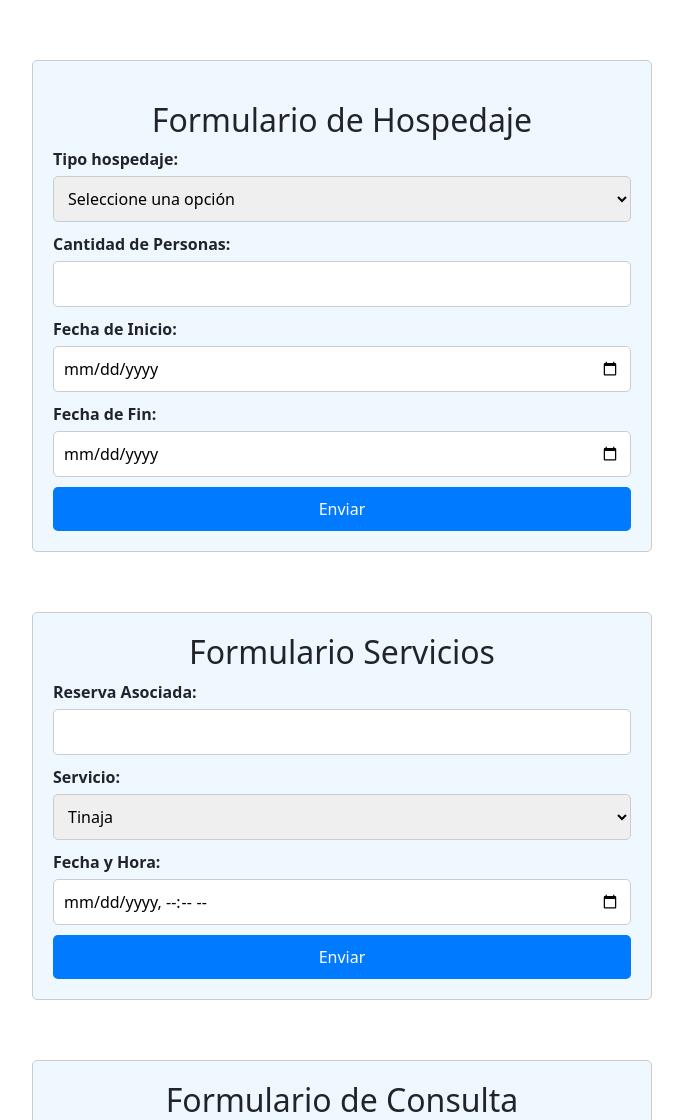
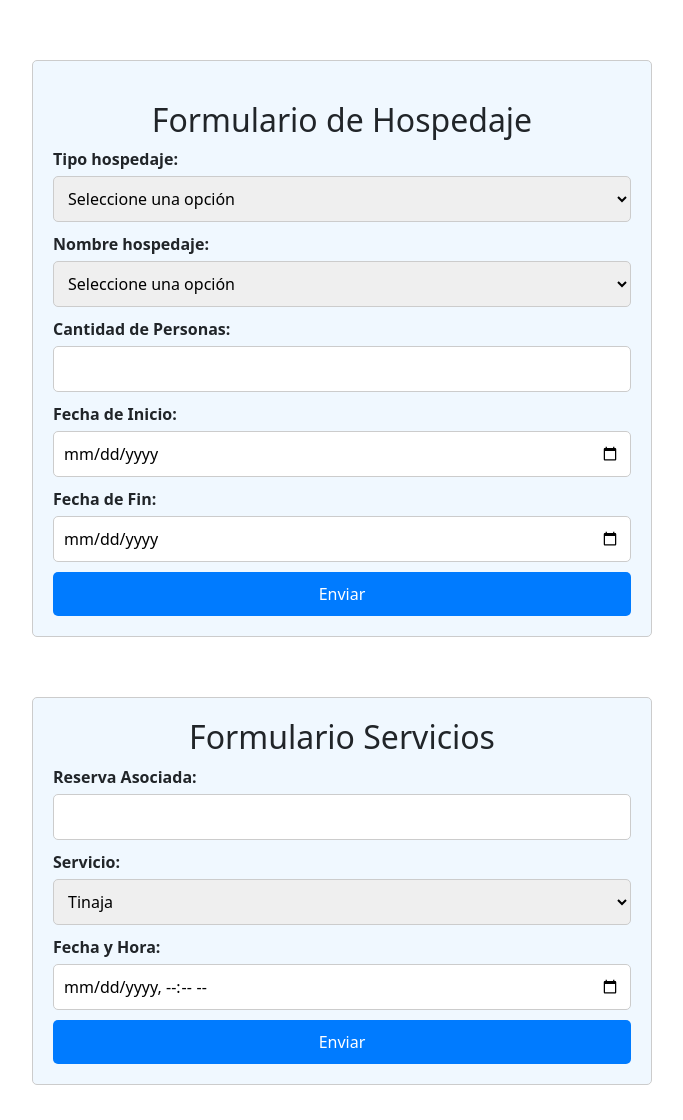
Before and after one commit to Karantooo/cabanias_bd, a Flask app: page / in a window 1280 px wide. Shown: the part 40-1160 px from the top of the page, without its empty margins (298-981 px from the left). Run offline with Flask 3, Linux system fonts and the light colour scheme; some libraries are stand-ins or nearby versions.

Commit message:
feat: implementar formulario reserva hospedaje
Signed-off-by: Spiwocoal <spiwocoal@gmail.com>

```diff
--- a/app.py
+++ b/app.py
@@ -33,6 +33,9 @@ def get_db_connection():
 def index():
     return render_template("index.html")
 
+@app.route("/registrar")
+def registrar():
+    return render_template("crear_cliente.html")
 
 @app.post("/cliente")
 def cliente_post():
@@ -118,9 +121,9 @@ def nueva_reserva():
         fecha_inicio = request.form["fecha_inicio"]
         fecha_fin = request.form["fecha_fin"]
     except KeyError:
-        app.logger.debug(request.form.keys())
+        app.logger.debug(request.form)
         return (
-            "No se pudo registrar el cliente, los datos ingresados son incorrectos.",
+            "No se pudo registrar la reserva, los datos ingresados son incorrectos.",
             400,
         )
 
--- a/static/js/app.js
+++ b/static/js/app.js
@@ -1,28 +1,97 @@
 // script.js
+
+let clienteWindow;
+
+const hospedajes = {};
+hospedajes['cabana'] = [
+    ["101", "Refugio del Bosque"],
+    ["102", "Refugio del Sol"],
+    ["103", "Refugio del Agua"],
+    ["104", "Refugio de la Tierra"]
+]
+hospedajes['lodge'] = [
+    ["201", "Habitación 1"],
+    ["202", "Habitación 2"],
+    ["203", "Habitación 3"],
+    ["204", "Habitación 4"],
+    ["205", "Habitación 5"],
+    ["206", "Habitación 6"],
+    ["207", "Habitación 7"]
+]
+
+const changeTipoHospedaje = () => {
+    const tipo_hospedaje = document.getElementById("selector-hospedaje");
+    const lista_hospedaje = document.getElementById("selector-nombre");
+
+    const sel_hospedaje = tipo_hospedaje.options[tipo_hospedaje.selectedIndex].value;
+
+    while(lista_hospedaje.options.length > 1) {
+        lista_hospedaje.remove(1);
+    }
+
+    const lhospedaje = hospedajes[sel_hospedaje];
+    if (lhospedaje) {
+        for (let i = 0; i < lhospedaje.length; i++) {
+            const nombre = lhospedaje[i][1];
+            const id = lhospedaje[i][0];
+
+            const hospedaje = new Option(nombre, id);
+            lista_hospedaje.options.add(hospedaje);
+        }
+    }
+}
+
+async function sendData(data) {
+    try {
+        const response = await fetch(reserva_url, {
+            method: "POST",
+            body: data,
+        });
+
+        return await response;
+    } catch (e) {
+        console.error(e);
+    }
+}
+
+
+async function openCrearCliente(form_hospedaje) {
+    const params = 'scrollbars=no,resizable=no,status=no,location=no,toolbar=no,width=300,height=500';
+    clienteWindow = window.open(crear_cliente_url, 'Registrar Cliente', params);
+
+    const messageListener = new Promise((resolve) => {
+        const listener = (event) => {
+            window.removeEventListener('message', listener);
+            if (event.data?.data_cliente) {
+                data_cliente = event.data.data_cliente;
+                resolve(data_cliente);
+            }
+        }
+        window.addEventListener('message', listener);
+    }).then((result) => {
+        const data_cliente = result;
+        console.log(data_cliente);
+        console.log(data_cliente.get("nro_doc"));
+        const data_reserva = new FormData(form_hospedaje);
+        console.log(data_reserva);
+
+        data_reserva.append("nro_doc", data_cliente.get("nro_doc"));
+        data_reserva.append("tipo_doc", data_cliente.get("tipo_doc"));
+
+        console.log(data_reserva);
+        sendData(data_reserva);
+    });
+}
+
 document.addEventListener('DOMContentLoaded', function() {
-    const consultasSelect = document.getElementById('selectorHospedaje');
-    const conditionalMenuItem = document.getElementById('nombre_cabaña');
+    const hospedaje_select = document.getElementById('selector-hospedaje');
 
-    consultasSelect.addEventListener('change', function() {
-        if (consultasSelect.value == 'cabaña') {
-            conditionalMenuItem.style.display = 'block';
-        } else {
-            conditionalMenuItem.style.display = 'none';
-        }
-    });
+    hospedaje_select.addEventListener('change', changeTipoHospedaje);
+    changeTipoHospedaje();
+
+    const form_hospedaje = document.getElementById('form-hospedaje');
+    form_hospedaje.addEventListener('submit', (event) => {
+        event.preventDefault();
+        openCrearCliente(form_hospedaje);
+    })
 });
-
-document.getElementById('selectorHospedaje').addEventListener('change', function() {
-    var valor = this.value;
-
-    // Oculta ambos inputs inicialmente
-    document.getElementById('nombre_cabana').style.display = 'none';
-    document.getElementById('nombre_lodge').style.display = 'none';
-
-    // Muestra el input correspondiente basado en la selección
-    if (valor === 'cabana') {
-        document.getElementById('nombre_cabana').style.display = 'flex';
-    } else if (valor === 'lodge') {
-        document.getElementById('nombre_lodge').style.display = 'flex';
-    }
-});
--- a/templates/index.html
+++ b/templates/index.html
@@ -4,8 +4,13 @@
     <meta charset="UTF-8">
     <meta name="viewport" content="width=device-width, initial-scale=1.0">
     <title>Cabañas</title>
-    <link rel="stylesheet" href="static/CSS/style.css">
+    <link rel="stylesheet" href={{ url_for('static', filename='css/style.css') }}>
     <link href="https://cdn.jsdelivr.net/npm/bootstrap@5.3.3/dist/css/bootstrap.min.css" rel="stylesheet" integrity="sha384-QWTKZyjpPEjISv5WaRU9OFeRpok6YctnYmDr5pNlyT2bRjXh0JMhjY6hW+ALEwIH" crossorigin="anonymous">
+
+    <script>
+        const crear_cliente_url = {{ url_for('registrar')|tojson }};
+        const reserva_url = {{ url_for('nueva_reserva')|tojson }};
+    </script>
 </head>
 <body>
     <script src="https://cdn.jsdelivr.net/npm/bootstrap@5.3.3/dist/js/bootstrap.bundle.min.js" integrity="sha384-YvpcrYf0tY3lHB60NNkmXc5s9fDVZLESaAA55NDzOxhy9GkcIdslK1eN7N6jIeHz" crossorigin="anonymous"></script>
@@ -23,9 +28,9 @@
         {% block content %}
         <div class="container" id="flash-container">
             {% for message in get_flashed_messages() %}
-            <div class="alert alert-warning">
-                <button type="button" class="close" data-dismiss="alert">&times;</button>
-                {{ message }}
+            <div class="alert alert-warning alert-dismissible" role="alert">
+                <div>{{ message }}</div>
+                <button type="button" class="btn-close" data-bs-dismiss="alert" aria-label="Close"></button>
             </div>
             {% endfor %}
 
@@ -34,36 +39,19 @@
         {% endblock %}
         <section id="hospedaje">
             <h2>Formulario de Hospedaje</h2>
-            <form action="#" method="post">
+            <form id="form-hospedaje">
                 <div class="form-group">
-                    <label for="selectorHospedaje">Tipo hospedaje:</label>
-                    <select id="selectorHospedaje" name="tipo_hospedaje">
-                        <option value="" selected>Seleccione una opción</option>
+                    <label for="selector-hospedaje">Tipo hospedaje:</label>
+                    <select id="selector-hospedaje">
+                        <option selected disabled>Seleccione una opción</option>
                         <option value="cabana">Cabaña</option>
                         <option value="lodge">Lodge</option>
                     </select>
                 </div>
-                <div class="form-group" id="nombre_cabana">
-                    <label for="selector_cabana">Nombre cabaña:</label>
-                    <select for="selector_cabana" name="id_servicio">
-                        <option value="" selected>Seleccione una opción</option>
-                        <option value="101">Refugio del Bosque</option>
-                        <option value="102">Refugio del Sol</option>
-                        <option value="103">Refugio del Agua</option>
-                        <option value="104">Refugio de la Tierra</option>
-                    </select>
-                </div>
-                <div class="form-group" id="nombre_lodge">
-                    <label for="selector_lodge">Nombre lodge:</label>
-                    <select id="selector_lodge"  name="id_servicio">
-                        <option value="" selected>Seleccione una opción</option>
-                        <option value="201">Habitación 1</option>
-                        <option value="202">Habitación 2</option>
-                        <option value="203">Habitación 3</option>
-                        <option value="204">Habitación 4</option>
-                        <option value="205">Habitación 5</option>
-                        <option value="206">Habitación 6</option>
-                        <option value="207">Habitación 7</option>
+                <div class="form-group" id="nombre-hospedaje">
+                    <label for="selector-nombre">Nombre hospedaje:</label>
+                    <select id="selector-nombre" name="servicio">
+                        <option selected disabled>Seleccione una opción</option>
                     </select>
                 </div>
                 <div class="form-group">
@@ -174,7 +162,6 @@
 
         </section>
     </div>
-
     <script src="static/js/app.js"></script>
 </body>
 </html>
```
Also changed, not shown: static/js/cliente.js (+26 -3 lines), templates/crear_cliente.html (renamed from static/crear_cliente.html, +8 -4 lines), static/css/style.css (renamed from static/CSS/style.css), static/css/styleCliente.css (renamed from static/CSS/styleCliente.css).
